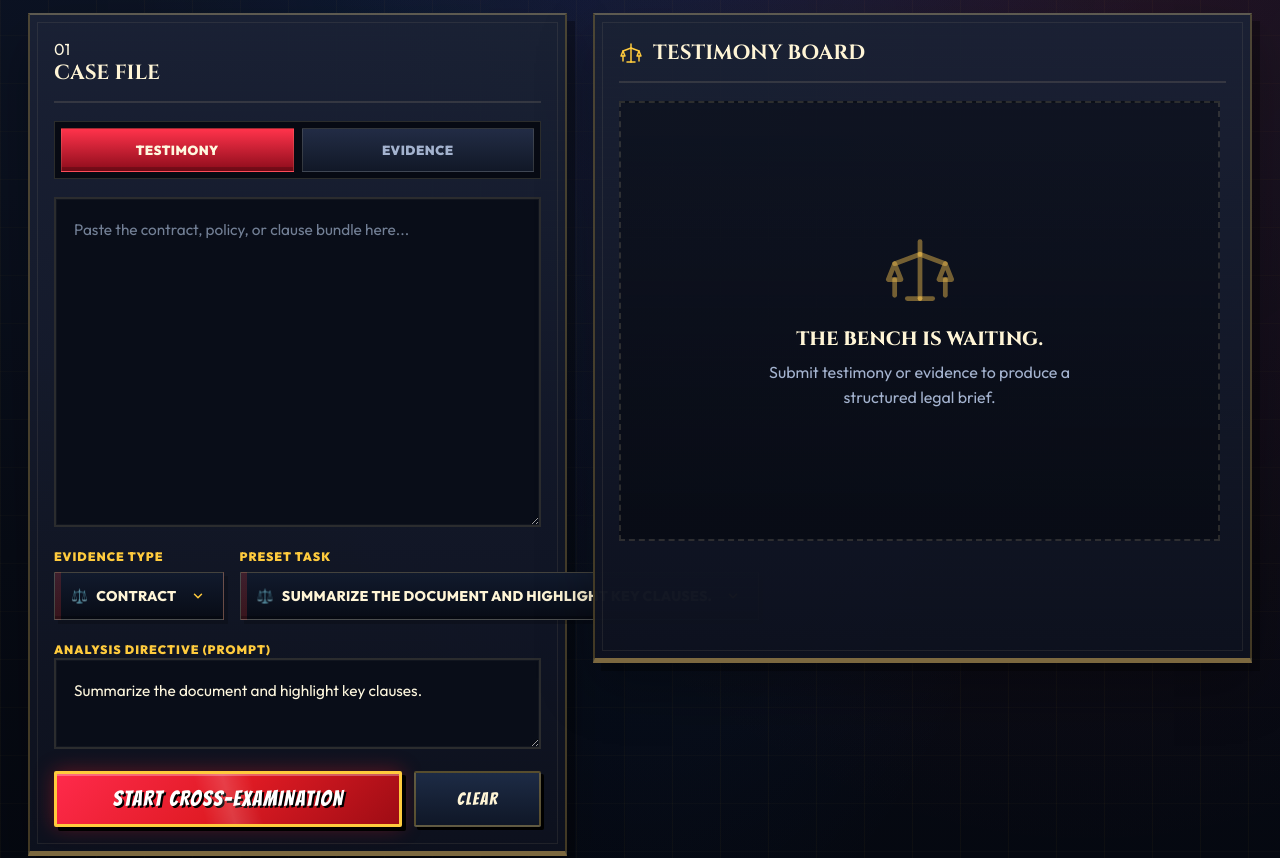
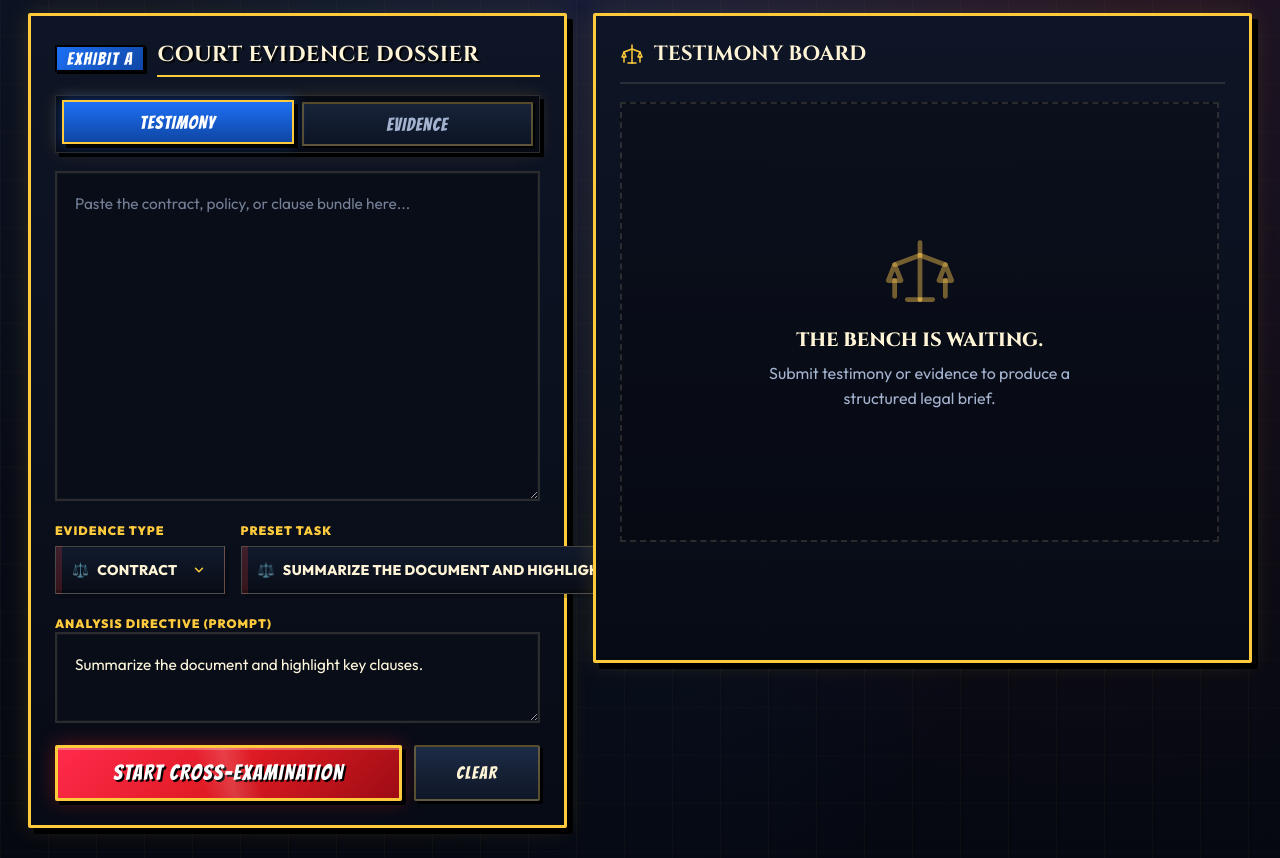
Before and after one commit to BryanC05/StatuteSense, a Next.js app: page / in a window 1280 px wide. Shown: the part 540-1398 px from the top of the page. Built offline with nearby package versions, Linux system fonts and the light colour scheme.

Commit message:
Updated UI 2

```diff
--- a/app/page.jsx
+++ b/app/page.jsx
@@ -285,8 +285,8 @@ export default function HomePage() {
             <div className="dashboard-grid">
               <form id="case-file" className="panel editor-panel" onSubmit={handleSubmit}>
                 <div className="panel-heading">
-                  <span className="panel-number">01</span>
-                  <h2 className="panel-title">Case File</h2>
+                  <span className="panel-number">EXHIBIT A</span>
+                  <h2 className="panel-title">COURT EVIDENCE DOSSIER</h2>
                 </div>
 
                 <div className="tab-bar">
--- a/components/ClauseLibrary.jsx
+++ b/components/ClauseLibrary.jsx
@@ -90,7 +90,7 @@ export default function ClauseLibrary({ onInsert }) {
   return (
     <div>
       <div className="record-header">
-        <h3 className="record-title">Clause Library</h3>
+        <h3 className="record-title" style={{ fontFamily: "var(--font-header)" }}>PRECEDENT & CLAUSE ARCHIVE</h3>
         <button
           className="record-primary-btn"
           onClick={() => {
@@ -99,7 +99,7 @@ export default function ClauseLibrary({ onInsert }) {
             setFormData({ title: "", content: "", category: "General", tags: [] });
           }}
         >
-          {showForm ? "Cancel" : "+ Add Clause"}
+          {showForm ? "CANCEL" : "+ FILE PRECEDENT"}
         </button>
       </div>
 
--- a/components/ComplianceChecker.jsx
+++ b/components/ComplianceChecker.jsx
@@ -39,7 +39,7 @@ export default function ComplianceChecker({ documentText }) {
   return (
     <div>
       <div className="record-header">
-        <h3 className="record-title">Compliance Checker</h3>
+        <h3 className="record-title" style={{ fontFamily: "var(--font-header)" }}>VERDICT & STATUTORY VERIFICATION</h3>
       </div>
 
       <div style={{ display: "flex", gap: "8px", marginBottom: "16px", flexWrap: "wrap", alignItems: "center" }}>
@@ -47,14 +47,15 @@ export default function ComplianceChecker({ documentText }) {
           options={FRAMEWORKS.map((fw) => ({ value: fw.id, label: fw.name }))}
           value={selectedFramework}
           onChange={(e) => setSelectedFramework(e.target.value)}
-          style={{ minWidth: "160px" }}
+          style={{ minWidth: "180px" }}
         />
         <button
-          className="record-primary-btn"
+          className="run-btn"
           onClick={checkCompliance}
           disabled={loading || !documentText?.trim()}
+          style={{ minHeight: "44px", fontSize: "1.1rem", padding: "6px 18px" }}
         >
-          {loading ? "Checking..." : "Run Check"}
+          {loading ? "VERIFYING..." : "VERIFY STATUTE"}
         </button>
       </div>
 
--- a/components/DocumentHistory.jsx
+++ b/components/DocumentHistory.jsx
@@ -88,8 +88,8 @@ export default function DocumentHistory({ onDocumentSelect }) {
     <div className="record-panel">
       <div className="record-header">
         <div>
-          <span className="panel-number">03</span>
-          <h2 className="record-title">Court Record</h2>
+          <span className="panel-number" style={{ background: "linear-gradient(135deg, var(--prosecution-red), var(--prosecution-red-dark))" }}>COURT ARCHIVE</span>
+          <h2 className="record-title" style={{ fontFamily: "var(--font-header)", letterSpacing: "0.5px" }}>OFFICIAL COURT RECORD</h2>
         </div>
         {documents.length > 0 && (
           <button onClick={handleClearAll} className="record-clear-btn">
--- a/components/RiskAnalyzer.jsx
+++ b/components/RiskAnalyzer.jsx
@@ -33,22 +33,25 @@ export default function RiskAnalyzer({ documentText }) {
   return (
     <div>
       <div className="record-header">
-        <h3 className="record-title">Risk Scoring</h3>
+        <h3 className="record-title" style={{ fontFamily: "var(--font-header)" }}>PROSECUTION THREAT RADAR</h3>
         <button
-          className="record-primary-btn"
+          className="run-btn"
           onClick={analyzeRisk}
           disabled={loading || !documentText?.trim()}
+          style={{ minHeight: "44px", fontSize: "1.1rem", padding: "6px 16px" }}
         >
-          {loading ? "Analyzing..." : "Score Risk"}
+          {loading ? "ANALYZING THREATS..." : "CALCULATE THREAT LEVEL"}
         </button>
       </div>
 
       {!result && !loading && (
-        <div className="empty-state" style={{ minHeight: "200px" }}>
-          <div className="empty-state-icon">⚖️</div>
-          <div className="empty-state-title">Risk Analysis</div>
+        <div className="empty-state" style={{ minHeight: "200px", border: "2px dashed var(--prosecution-red)" }}>
+          <div className="empty-state-icon" style={{ fontSize: "2.5rem" }}>🛡️</div>
+          <div className="empty-state-title" style={{ fontFamily: "var(--font-action)", fontSize: "1.4rem", letterSpacing: "1px", color: "var(--prosecution-red)" }}>
+            PROSECUTION THREAT RADAR
+          </div>
           <p className="empty-state-desc">
-            Score your document for legal risk factors.
+            Scan document evidence for high-risk legal traps, liability exposures, and prosecution attack angles.
           </p>
         </div>
       )}
--- a/styles/globals.css
+++ b/styles/globals.css
@@ -226,89 +226,117 @@ button {
 }
 
 /* ========== TABS ========== */
-.tabs-bar {
+.tabs-bar,
+.tab-bar {
   position: relative;
   z-index: 1;
   display: flex;
+  flex-wrap: wrap;
   gap: 8px;
-  margin-bottom: 26px;
-  padding: 6px;
-  background: #070a13;
-  border: 2px solid rgba(248, 230, 179, 0.15);
-  overflow-x: auto;
-}
-
-[data-theme="light"] .tabs-bar {
+  margin-bottom: 24px;
+  padding: 8px;
+  background: #060912;
+  border: 2px solid var(--gold);
+  box-shadow: 4px 4px 0 #000000, 0 0 16px rgba(255, 203, 61, 0.15);
+}
+
+[data-theme="light"] .tabs-bar,
+[data-theme="light"] .tab-bar {
   background: #ffffff;
-  border-color: rgba(0, 0, 0, 0.1);
+  border-color: var(--gold);
+  box-shadow: 3px 3px 0 rgba(0, 0, 0, 0.15);
 }
 
 .tab-btn {
   min-height: 44px;
-  padding: 10px 18px;
-  border: 1px solid rgba(248, 230, 179, 0.14);
-  background: linear-gradient(180deg, #222c45, #111827);
+  padding: 8px 16px;
+  border: 2px solid rgba(255, 203, 61, 0.3);
+  background: linear-gradient(180deg, #182339, #0c1424);
   color: var(--muted);
-  font-size: 0.82rem;
-  font-weight: 900;
-  letter-spacing: 0.5px;
+  font-family: var(--font-action);
+  font-size: 1.15rem;
+  letter-spacing: 1px;
   text-transform: uppercase;
   white-space: nowrap;
-  transition: transform 0.18s ease, color 0.18s ease, border-color 0.18s ease;
+  box-shadow: 2px 2px 0 #000000;
+  transition: transform 0.16s cubic-bezier(0.16, 1, 0.3, 1), color 0.16s ease, border-color 0.16s ease, background 0.16s ease;
+  cursor: pointer;
 }
 
 [data-theme="light"] .tab-btn {
-  background: linear-gradient(180deg, #e9ecef, #dee2e6);
+  background: linear-gradient(180deg, #e2e8f0, #cbd5e1);
   color: var(--muted);
+  border-color: rgba(0, 0, 0, 0.2);
 }
 
 .tab-btn:hover {
-  color: var(--text);
+  color: #ffffff;
   border-color: var(--gold);
-  transform: translateY(-1px);
+  transform: translateY(-2px);
+  box-shadow: 4px 4px 0 #000000;
 }
 
 .tab-btn.active {
-  color: var(--text);
-  background: linear-gradient(180deg, var(--red), var(--red-dark));
-  box-shadow: inset 0 -4px 0 rgba(0, 0, 0, 0.22);
+  color: #ffffff;
+  background: linear-gradient(180deg, #1d70f5 0%, #0f46a4 100%);
+  border: 2px solid var(--gold);
+  box-shadow: 4px 4px 0 #000000, 0 0 14px rgba(29, 112, 245, 0.5);
+  transform: translateY(-2px);
+}
+
+[data-theme="light"] .tab-btn.active {
+  background: linear-gradient(180deg, #155bc5 0%, #093780 100%);
+  color: #ffffff;
 }
 
 /* ========== PANELS ========== */
 .panel {
   position: relative;
-  background:
-    linear-gradient(180deg, rgba(26, 33, 52, 0.98), rgba(13, 17, 30, 0.98)),
-    repeating-linear-gradient(0deg, rgba(248, 230, 179, 0.04) 0 1px, transparent 1px 10px);
-  border: 2px solid var(--line);
-  border-top-color: rgba(248, 230, 179, 0.34);
-  border-bottom: 5px solid rgba(244, 192, 79, 0.45);
+  background: linear-gradient(180deg, #0e1526 0%, #070b15 100%);
+  border: 3px solid var(--gold);
   padding: 24px;
-  box-shadow: 8px 8px 0 rgba(0, 0, 0, 0.3), 0 24px 52px rgba(0, 0, 0, 0.28);
+  box-shadow: 6px 6px 0 #000000, 0 0 24px rgba(255, 203, 61, 0.15);
+  border-radius: 2px;
 }
 
 [data-theme="light"] .panel {
   background: #ffffff;
-  box-shadow: 8px 8px 0 rgba(0, 0, 0, 0.08), 0 4px 16px rgba(0, 0, 0, 0.06);
-}
-
-.panel::before {
-  content: "";
-  position: absolute;
-  inset: 7px;
-  border: 1px solid rgba(248, 230, 179, 0.08);
-  pointer-events: none;
+  border: 3px solid var(--gold);
+  box-shadow: 6px 6px 0 rgba(0, 0, 0, 0.12), 0 4px 16px rgba(0, 0, 0, 0.08);
+}
+
+.panel-heading {
+  display: flex;
+  align-items: center;
+  gap: 12px;
+  margin-bottom: 18px;
+}
+
+.panel-number {
+  display: inline-flex;
+  align-items: center;
+  justify-content: center;
+  padding: 2px 10px;
+  font-family: var(--font-action);
+  font-size: 1.1rem;
+  letter-spacing: 1.5px;
+  background: linear-gradient(135deg, var(--defense-blue), var(--defense-blue-dark));
+  color: #ffffff;
+  border: 2px solid #000000;
+  box-shadow: 2px 2px 0 #000000;
+  text-transform: uppercase;
 }
 
 .panel-title {
-  font-family: 'Cinzel', serif;
-  font-size: 1.28rem;
+  font-family: var(--font-header);
+  font-size: 1.35rem;
   color: var(--paper);
-  letter-spacing: 0;
-  text-transform: uppercase;
-  margin-bottom: 18px;
-  padding-bottom: 14px;
-  border-bottom: 2px solid rgba(248, 230, 179, 0.12);
+  letter-spacing: 0.5px;
+  text-transform: uppercase;
+  text-shadow: 2px 2px 0 #000000;
+  flex: 1;
+  padding-bottom: 6px;
+  border-bottom: 2px solid var(--gold);
 }
 
 .dashboard-grid {
```
Also changed, not shown: components/DocumentComparison.jsx (+14 -4 lines).
